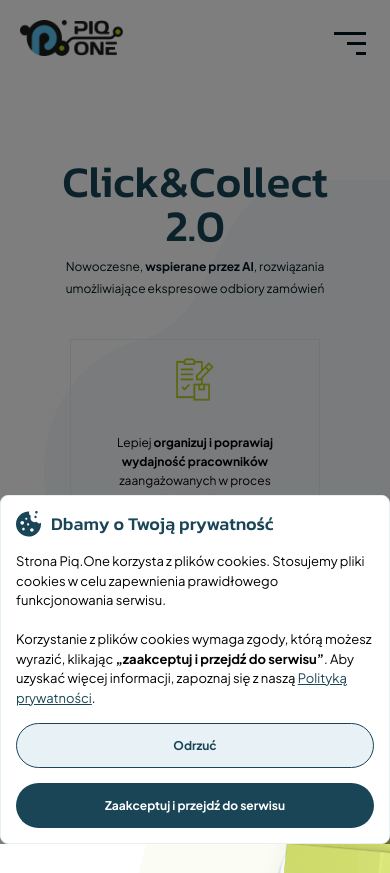
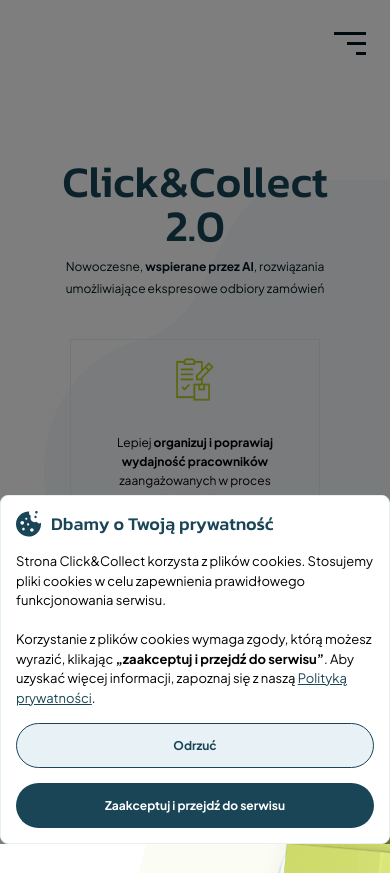
Before and after one commit to sara-zalesinska/Click-Collect--landing-page, a website built with Vite: page index.html in a window 390 px wide. Shown: the top 873 px of the page. Built offline with nearby package versions, Linux system fonts and the light colour scheme.

Commit message:
final adjustments

```diff
--- a/index.html
+++ b/index.html
@@ -12,14 +12,14 @@
       href="https://fonts.googleapis.com/css2?family=Kanit:wght@500&family=Plus+Jakarta+Sans:wght@400;700&display=swap"
       rel="stylesheet"
     />
-    <title>Piq.One</title>
+    <title>Click&Collect</title>
   </head>
   <body>
     <div class="page">
       <nav class="top">
-        <a href="#start"
-          ><img src="./images/pics/Logo.png" alt="piq one logo icon" class="top__logo"
-        /></a>
+        <!-- <a href="#start"
+          ><img src="./images/icons/Logo Icon .png" alt="logo icon" class="top__logo"
+        /></a> -->
         <button class="burger-btn">
           <div class="burger-btn__box">
             <div class="burger-btn__bars"></div>
@@ -351,8 +351,8 @@
                     class="opinion-box__citation-icon"
                   />
                   <p class="opinion-box__opinion">
-                    Innowacyjne podejście do procesu zakupowego wprowadzone przez PIQ.one znacznie
-                    ułatwiło nam zarządzanie zamówieniami. Dzięki zastosowaniu sztucznej
+                    Innowacyjne podejście do procesu zakupowego wprowadzone przez Click&Collect
+                    znacznie ułatwiło nam zarządzanie zamówieniami. Dzięki zastosowaniu sztucznej
                     inteligencji, procesy stały się bardziej płynne i efektywne.
                   </p>
                   <div class="opinion-box-user-info">
@@ -409,8 +409,8 @@
                     class="opinion-box__citation-icon"
                   />
                   <p class="opinion-box__opinion">
-                    Innowacyjne podejście do procesu zakupowego wprowadzone przez PIQ.one znacznie
-                    ułatwiło nam zarządzanie zamówieniami. Dzięki zastosowaniu sztucznej
+                    Innowacyjne podejście do procesu zakupowego wprowadzone przez Click&Collect
+                    znacznie ułatwiło nam zarządzanie zamówieniami. Dzięki zastosowaniu sztucznej
                     inteligencji, procesy stały się bardziej płynne i efektywne.
                   </p>
                   <div class="opinion-box-user-info">
@@ -522,8 +522,8 @@
                   id="data-processing-checkbox"
                 />
                 <label for="data-processing-checkbox" class="privacy-policy__message"
-                  >* Wyrażam zgodę na przetwarzanie moich danych osobowych przez PIQ.one w związku
-                  ze złożonym przeze mnie zapytaniem. Więcej informacji w
+                  >* Wyrażam zgodę na przetwarzanie moich danych osobowych przez Click&Collect w
+                  związku ze złożonym przeze mnie zapytaniem. Więcej informacji w
                   <span class="privacy-policy__link">polityce prywatności</span>.</label
                 >
               </div>
@@ -539,7 +539,9 @@
         </section>
       </main>
       <footer class="footer">
-        <p class="footer__company-info">&copy; <span class="footer__year">2023</span> PIQ.one</p>
+        <p class="footer__company-info">
+          &copy; <span class="footer__year">2023</span> Click&Collect
+        </p>
         <ul class="footer__list">
           <li class="footer__list-elements">
             <span class="footer__link privacy-policy__link">Polityka prywatności</span>
@@ -585,7 +587,7 @@
           <h3 class="cookies-popup__heading">Dbamy o Twoją prywatność</h3>
         </div>
         <p class="cookies-popup__paragraph">
-          Strona Piq.One korzysta z plików cookies. Stosujemy pliki cookies w celu zapewnienia
+          Strona Click&Collect korzysta z plików cookies. Stosujemy pliki cookies w celu zapewnienia
           prawidłowego funkcjonowania serwisu. <br /><br />Korzystanie z plików cookies wymaga
           zgody, którą możesz wyrazić, klikając
           <span class="bold">„zaakceptuj i przejdź do serwisu”</span>. Aby uzyskać więcej
--- a/styles/components/header.scss
+++ b/styles/components/header.scss
@@ -13,21 +13,21 @@
 
 .top {
   display: flex;
-  justify-content: space-between;
+  justify-content: flex-end;
   align-items: center;
   position: fixed;
   top: 0;
   left: 50%;
   transform: translate(-50%, 0);
-  padding: 2rem;
+  padding: 2.5rem;
   width: 100vw;
   height: auto;
   background-color: var(--bg-color-main);
   z-index: 100;
 
-  &__logo {
-    width: 150px;
-  }
+  // &__logo {
+  //   width: 150px;
+  // }
 }
 
 .nav {
@@ -254,26 +254,6 @@
 
 //RWD
 
-// @media (max-width: 1700px) {
-//   .bottom-right-pictures {
-//     &__bg-blob {
-//       top: 155px;
-//       right: -30px;
-//       z-index: -2;
-//       width: 50%;
-//     }
-//     &__car {
-//       top: 340px;
-//       right: -30px;
-//       width: 54%;
-//     }
-//     &__robot {
-//       top: 90px;
-//       width: 700px;
-//     }
-//   }
-// }
-
 @media (max-width: 1600px) {
   .header-section {
     &__bg-blob-light {
@@ -393,11 +373,11 @@
 }
 
 @media (max-width: 1100px) {
-  .top {
-    &__logo {
-      width: 140px;
-    }
-  }
+  // .top {
+  //   &__logo {
+  //     width: 140px;
+  //   }
+  // }
 
   .nav {
     &__list {
@@ -525,11 +505,11 @@
     display: block;
     top: 20px;
   }
-  .top {
-    &__logo {
-      width: 130px;
-    }
-  }
+  // .top {
+  //   &__logo {
+  //     width: 130px;
+  //   }
+  // }
   .header-section {
     &__bg-blob-light {
       left: 147px;
@@ -590,11 +570,11 @@
     }
   }
 
-  .top {
-    &__logo {
-      width: 130px;
-    }
-  }
+  // .top {
+  //   &__logo {
+  //     width: 130px;
+  //   }
+  // }
 
   .bottom-left {
     display: flex;
@@ -701,15 +681,16 @@
 }
 
 @media (max-width: 430px) {
-  .top {
-    &__logo {
-      width: 103px;
-    }
-  }
+  // .top {
+  //   &__logo {
+  //     width: 103px;
+  //   }
+  // }
 
   .burger-btn {
     top: 28px;
     padding: 3px;
+
     &__box {
       width: 32px;
     }
```
Also changed, not shown: images/icons/Logo Icon .png (added).
